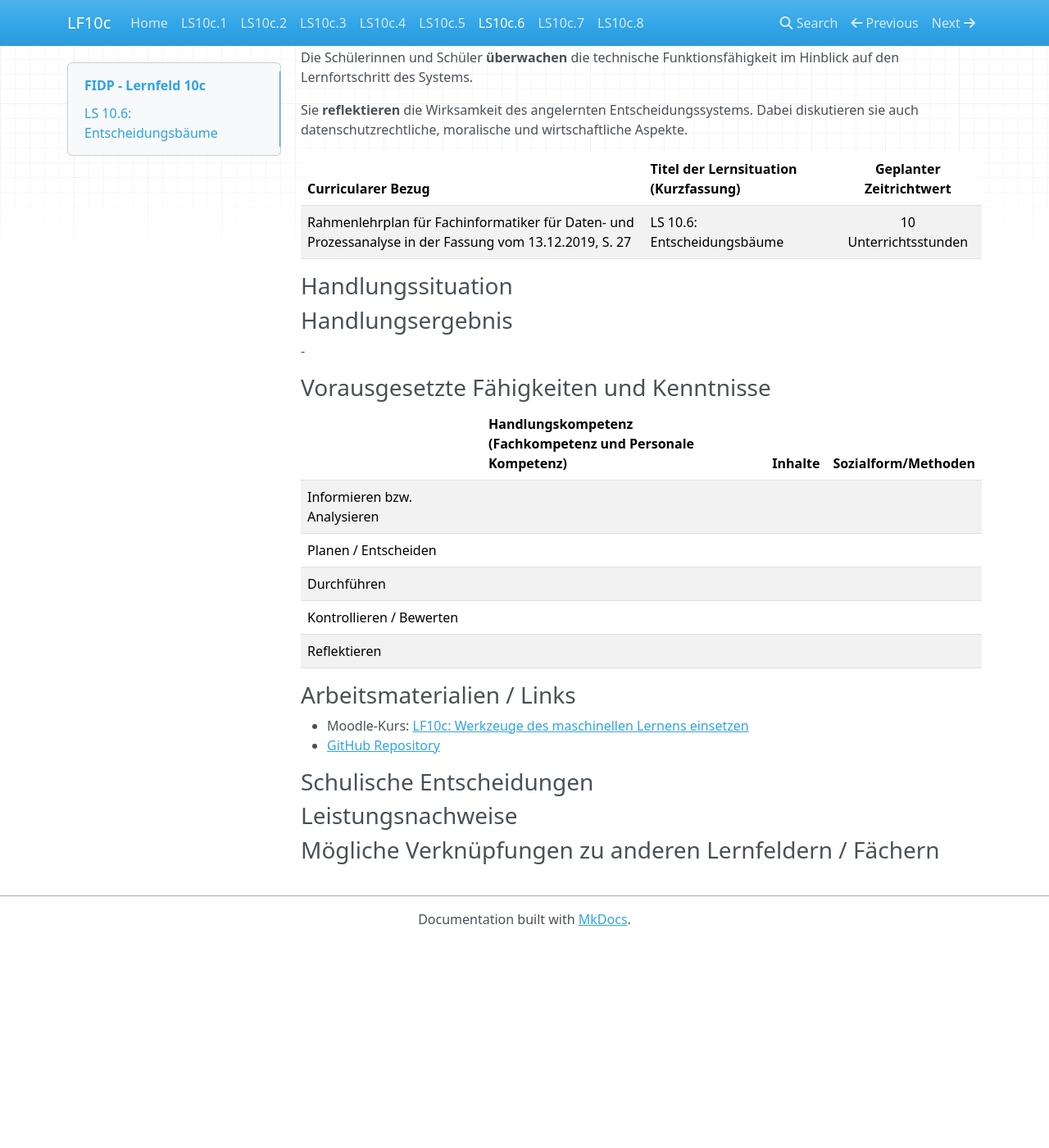
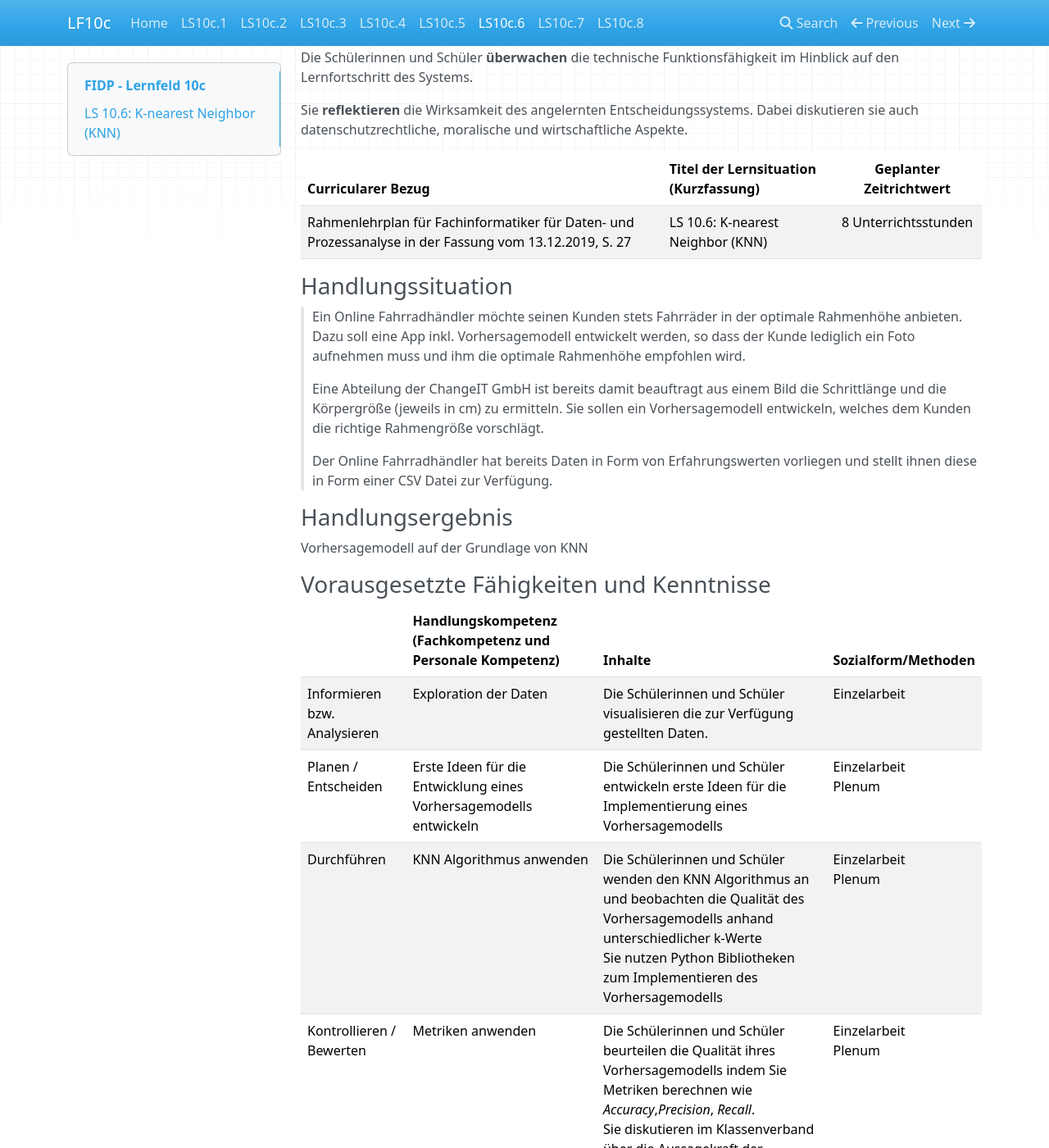
Before and after one commit to jtuttas/datenanalyse, an MkDocs documentation site: the page built from docs/LS6.md, in a window 1280 px wide and 1400 px high, scrolled down 630 px. Shown: the whole window at 82% size. Built offline with MkDocs 1.6.1, drawn with Linux system fonts in a browser that asks for light colours; nearby versions of some CDN libraries; before the commit the page ends 1779 px from its top, so only the background shows below that; some of the changed text lies outside the part shown.

Commit message:
mt knn ls

```diff
--- a/docs/LS6.md
+++ b/docs/LS6.md
@@ -1,6 +1,6 @@
 # FIDP - Lernfeld 10c
 
-## LS 10.6: Entscheidungsbäume
+## LS 10.6: K-nearest Neighbor (KNN)
 
 | Lernfeld | Bildungsgang | Ausbildungsjahr |
 | :--- | :--- | :---: |
@@ -32,13 +32,19 @@ sie auch datenschutzrechtliche, moralische und wirtschaftliche Aspekte.
 
 | Curricularer Bezug | Titel der Lernsituation (Kurzfassung) | Geplanter Zeitrichtwert |
 | :--- | :--- | :---: |
-| Rahmenlehrplan für Fachinformatiker für Daten- und Prozessanalyse in der Fassung vom 13.12.2019, S. 27 | LS 10.6: Entscheidungsbäume | 10 Unterrichtsstunden |
+| Rahmenlehrplan für Fachinformatiker für Daten- und Prozessanalyse in der Fassung vom 13.12.2019, S. 27 | LS 10.6: K-nearest Neighbor (KNN) | 8 Unterrichtsstunden |
 
 ### Handlungssituation
 
+>Ein Online Fahrradhändler möchte seinen Kunden stets Fahrräder in der optimale Rahmenhöhe anbieten. Dazu soll eine App inkl. Vorhersagemodell entwickelt werden, so dass der Kunde lediglich ein Foto aufnehmen muss und ihm die optimale Rahmenhöhe empfohlen wird.
+>
+>Eine Abteilung der ChangeIT GmbH ist bereits damit beauftragt aus einem Bild die Schrittlänge und die Körpergröße (jeweils in cm) zu ermitteln. Sie sollen ein Vorhersagemodell entwickeln, welches dem Kunden die richtige Rahmengröße vorschlägt.
+>
+>Der Online Fahrradhändler hat bereits Daten in Form von Erfahrungswerten vorliegen und stellt ihnen diese in Form einer CSV Datei zur Verfügung.
+
 ### Handlungsergebnis
 
--
+Vorhersagemodell auf der Grundlage von KNN
 
 <div style="page-break-after: always;"></div>
 
@@ -46,11 +52,11 @@ sie auch datenschutzrechtliche, moralische und wirtschaftliche Aspekte.
 
 | | Handlungskompetenz</br>(Fachkompetenz und Personale Kompetenz) | Inhalte | Sozialform/Methoden |
 | :--- | :--- | :--- | :--- |
-| Informieren bzw. Analysieren |  | |  |
-| Planen / Entscheiden |  |  |  |
-| Durchführen |  | |  |
-| Kontrollieren / Bewerten |  | |  |
-| Reflektieren |  | |  |
+| Informieren bzw. Analysieren | Exploration der Daten | Die Schülerinnen und Schüler visualisieren die zur Verfügung gestellten Daten. | Einzelarbeit |
+| Planen / Entscheiden | Erste Ideen für die Entwicklung eines Vorhersagemodells entwickeln | Die Schülerinnen und Schüler entwickeln erste Ideen für die Implementierung eines Vorhersagemodells | Einzelarbeit </br> Plenum |
+| Durchführen | KNN Algorithmus anwenden  | Die Schülerinnen und Schüler wenden den KNN Algorithmus an und beobachten die Qualität des Vorhersagemodells anhand unterschiedlicher k-Werte </br> Sie nutzen Python Bibliotheken zum Implementieren des Vorhersagemodells | Einzelarbeit </br> Plenum  |
+| Kontrollieren / Bewerten | Metriken anwenden | Die Schülerinnen und Schüler beurteilen die Qualität ihres Vorhersagemodells indem Sie Metriken berechnen wie *Accuracy*,*Precision*, *Recall*. </br> Sie diskutieren im Klassenverband über die Aussagekraft der Metriken | Einzelarbeit </br> Plenum  |
+| Reflektieren |  | Die Schülerinnen und Schüler reflektieren die Unterrichtseinheit durch Beantwortung einiger Fragen zum KNN Algorithmus  | Einzelarbeit  |
 
 ### Arbeitsmaterialien / Links
 
@@ -59,8 +65,12 @@ sie auch datenschutzrechtliche, moralische und wirtschaftliche Aspekte.
 
 ### Schulische Entscheidungen
 
+- Die Implementierung des Algorithmus erfolgt in Python unter Zuhilfenahme von Jupyter Notebook
+
 <div style="page-break-after: always;"></div>
 
 ### Leistungsnachweise
 
+- Kurzer Test zu Metriken in Klassifizierungsalgorithmen.
+
 ### Mögliche Verknüpfungen zu anderen Lernfeldern / Fächern
```
Also changed, not shown: docs/index.md (+1 -1 lines).
